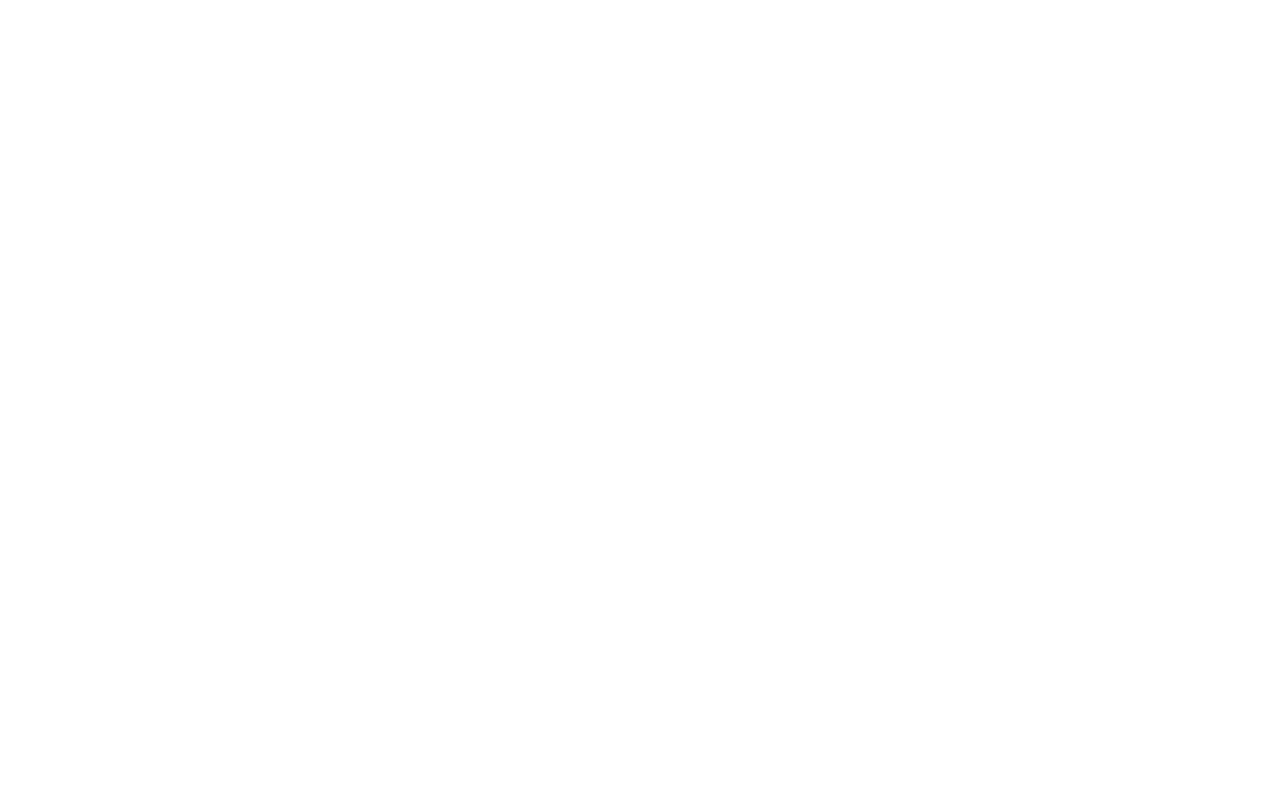
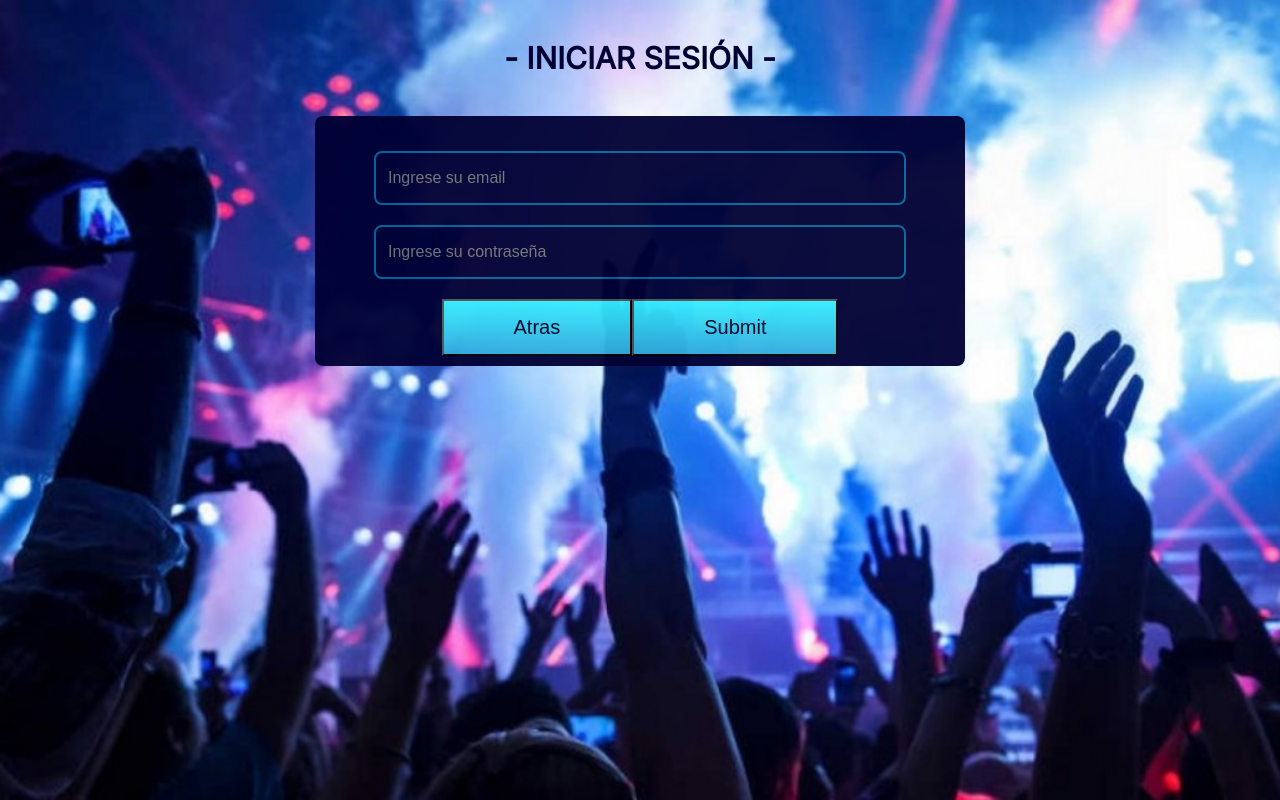
Before and after one commit to LucasFasolato/RosarioNights, a React (Create React App) app in the folder rosarionights/: page /login in a window 1280 px wide. Before the commit this address had no page. Built offline with nearby package versions, Linux system fonts and the light colour scheme.

Commit message:
Create SignIn and create navigation between both pages

```diff
--- a/rosarionights/src/App.js
+++ b/rosarionights/src/App.js
@@ -1,16 +1,17 @@
 import React from "react";
 import './App.css';
-import { Navigate, Route, Outlet, Routes, BrowserRouter as Router } from "react-router-dom";
-import SignUp from "./SignUp/SignUp.js"
+import { Navigate, Route, Routes, BrowserRouter as Router } from "react-router-dom";
+import SignUp from "./SignUp/SignUp"
+import SignIn from "./SignIn/SignIn"
 
 function AppWrapper() {
   return (
     <div>
       <Routes>
-      <Route path="/" element={<Navigate to="/signup" />} />
-        <Route path="/signup" element={<SignUp />} />
+        <Route path="/" element={<Navigate to="/register" />} />
+        <Route path="/register" element={<SignUp />} />
+        <Route path="/login" element={<SignIn />} />
       </Routes>
-
     </div>
   );
 }
--- /dev/null
+++ b/rosarionights/src/SignIn/SignIn.css
@@ -0,0 +1,115 @@
+.signup-content {
+  background-image: url(./../imgs/Fondo1.png);
+  width: 100vw;
+  height: 100vh;
+  /* Para que la imagen de fondo no se repita */
+
+  /* background-repeat: no-repeat; */
+
+  /* La imagen se fija en la ventana de visualización para que la altura de la imagen no supere a la del contenido */
+
+  /* background-attachment: fixed; */
+
+  /* La imagen de fondo se reescala automáticamente con el cambio del ancho de ventana del navegador */
+
+  background-size: cover;
+
+  /* Se muestra un color de fondo mientras se está cargando la imagen
+
+        de fondo o si hay problemas para cargarla */
+  /* z-index: 10; */
+}
+
+.flex-container {
+  /* position: absolute; */
+  z-index: 150;
+  /* top: 100px;
+      left: 30%;  */
+  display: block;
+  /* align-items: center; */
+  /* flex-wrap: wrap; */
+  /* justify-content: center; */
+  background-color: #003;
+  margin: auto;
+  margin-top: 40px;
+  border-radius: 8px;
+  /* border: 15px solid; */
+  max-width: 650px;
+  /* z-index: 100; */
+  opacity: 95%;
+  padding-top: 25px;
+}
+
+h1 {
+  text-align: center;
+  color: #003;
+  margin-top: 0px;
+  padding-top: 40px;
+  margin-bottom: 10px;
+  font-family: "Inter", sans-serif;
+  font-size: 30px;
+  font-weight: bold;
+}
+
+p {
+  font-family: "Inter", sans-serif;
+  color: #fff;
+  font-size: 18px;
+}
+p a {
+  font-family: "Inter", sans-serif;
+  color: #fff;
+  font-size: 18px;
+}
+
+.form {
+  /* flex: 1; */
+  text-align: center;
+  padding: 10px;
+  /* order: 5; */
+}
+
+.form__section {
+  z-index: 200;
+}
+
+.form__input {
+  width: 80%;
+  padding: 16px 12px;
+  margin-bottom: 20px;
+  border: 2px solid #069;
+
+  background-color: transparent;
+  color: #bff;
+  font-size: 16px;
+  border-radius: 8px;
+}
+
+.form__input:focus {
+  background-color: #002;
+  border: none;
+  outline: none;
+  border: 2px solid #bff;
+}
+.button-container{
+    display: inline-flex;
+    width: 100%;
+    justify-content: center;
+}
+
+.form__button {
+  background: linear-gradient(to top, #3ad, #3ef);
+  color: #002;
+  font-size: 20px;
+  /* font-weight: bold; */
+  /* border-radius: 6px; */
+  cursor: pointer;
+  justify-content: center;
+  margin-right: 100px;
+}
+
+.form__button:hover {
+  background: linear-gradient(to bottom, #069, #06d);
+  border-color: #002;
+  color: #fff;
+}
--- /dev/null
+++ b/rosarionights/src/SignIn/SignIn.js
@@ -0,0 +1,34 @@
+import React from 'react'
+import "./SignIn.css"
+import {useNavigate } from "react-router-dom";
+function SignIn() {
+    const navigate = useNavigate();
+  return (
+    <div className='signup-content'>
+        <h1> - INICIAR SESIÓN - </h1>
+        <div>
+            <div className='flex-container'>
+                <form className='form'  autocomplete="off">
+                    <div className='form__section'>
+                        <input type="email" className='form__input' placeholder='Ingrese su email'></input>
+                    </div>
+                    <div className='form__section'>
+                        <input type="password"  className='form__input' placeholder='Ingrese su contraseña'></input>
+                    </div>
+                    <div className='button-container'>
+                        <div className='form__section'>
+                            <button type="button" className='form__button'onClick={() => navigate("/register")}>Atras</button>
+                        </div>
+                        <div className='form__section'>
+                            <input type="submit" className='form__button'></input>
+                        </div>
+                    </div>
+
+                </form>
+            </div>
+        </div>
+    </div>
+  )
+}
+
+export default SignIn
--- a/rosarionights/src/SignUp/SignUp.css
+++ b/rosarionights/src/SignUp/SignUp.css
@@ -60,6 +60,8 @@
     font-family: "Inter", sans-serif;
     color: #fff;
     font-size: 18px;
+    cursor: pointer;
+    text-decoration: underline;
   }
 
   .form {
--- a/rosarionights/src/SignUp/SignUp.js
+++ b/rosarionights/src/SignUp/SignUp.js
@@ -1,6 +1,8 @@
 import React from 'react'
 import "./SignUp.css"
+import {useNavigate } from "react-router-dom";
 function SignUp() {
+    const navigate = useNavigate();
   return (
     <div className='signup-content'>
         <h1> - CREAR USUARIO - </h1>
@@ -30,7 +32,7 @@
                         <p>Estoy de acuerdo con los <a href="https://www.youtube.com/" target="_BLANK" rel="noreferrer">Términos y condiciones</a>.</p>
                     </div>
                     <div className='display-signin'>
-                        <p>¿Ya tienes una cuenta? <a href="https://www.youtube.com/" target="_BLANK" rel="noreferrer"> Iniciar sesión</a></p>
+                        <p>¿Ya tienes una cuenta? <a onClick={() => navigate("/login")}>Iniciar sesión</a></p>
                     </div>
                     <div className='form__section'>
                         <input type="submit" className='form__button'></input>
```
